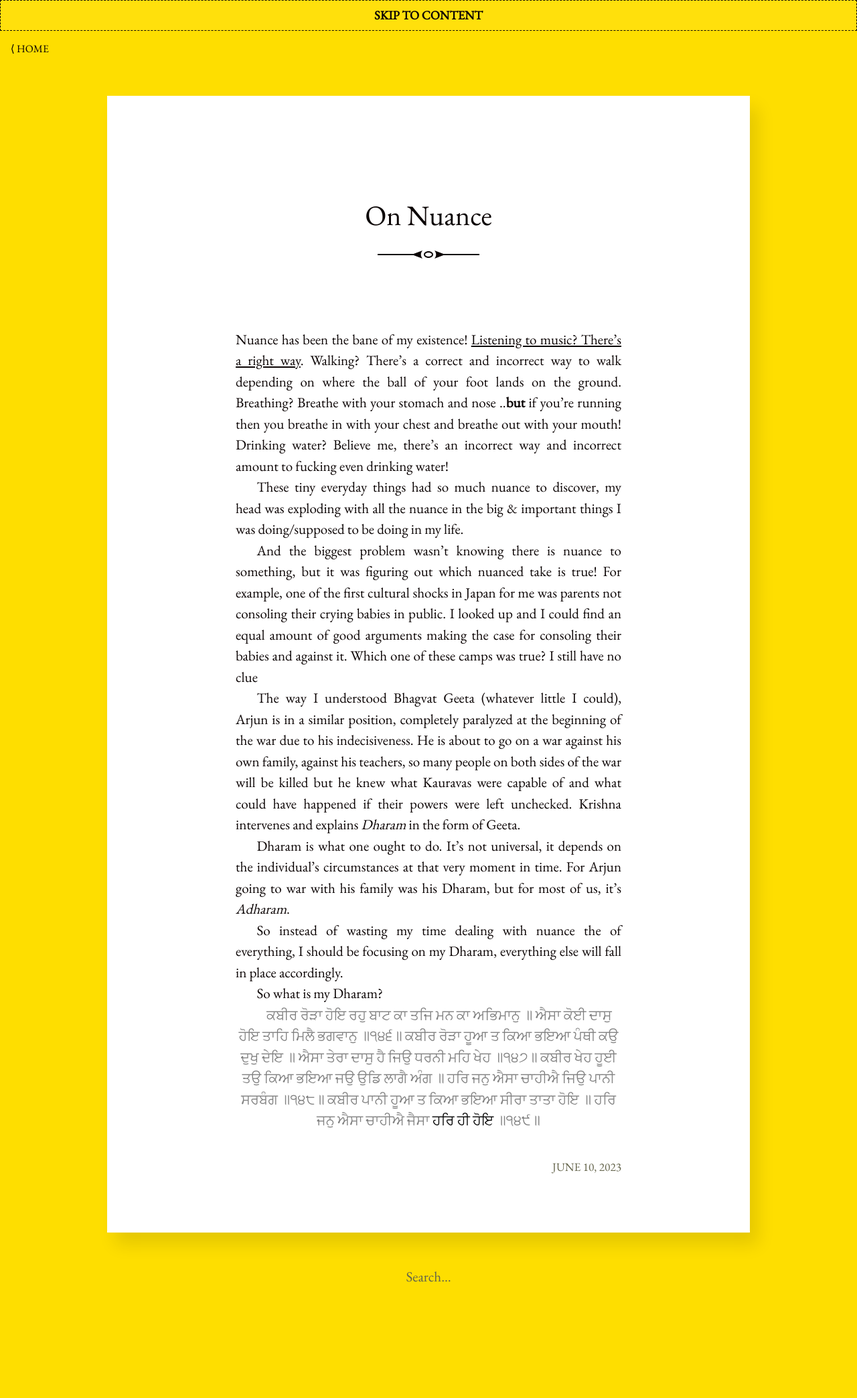
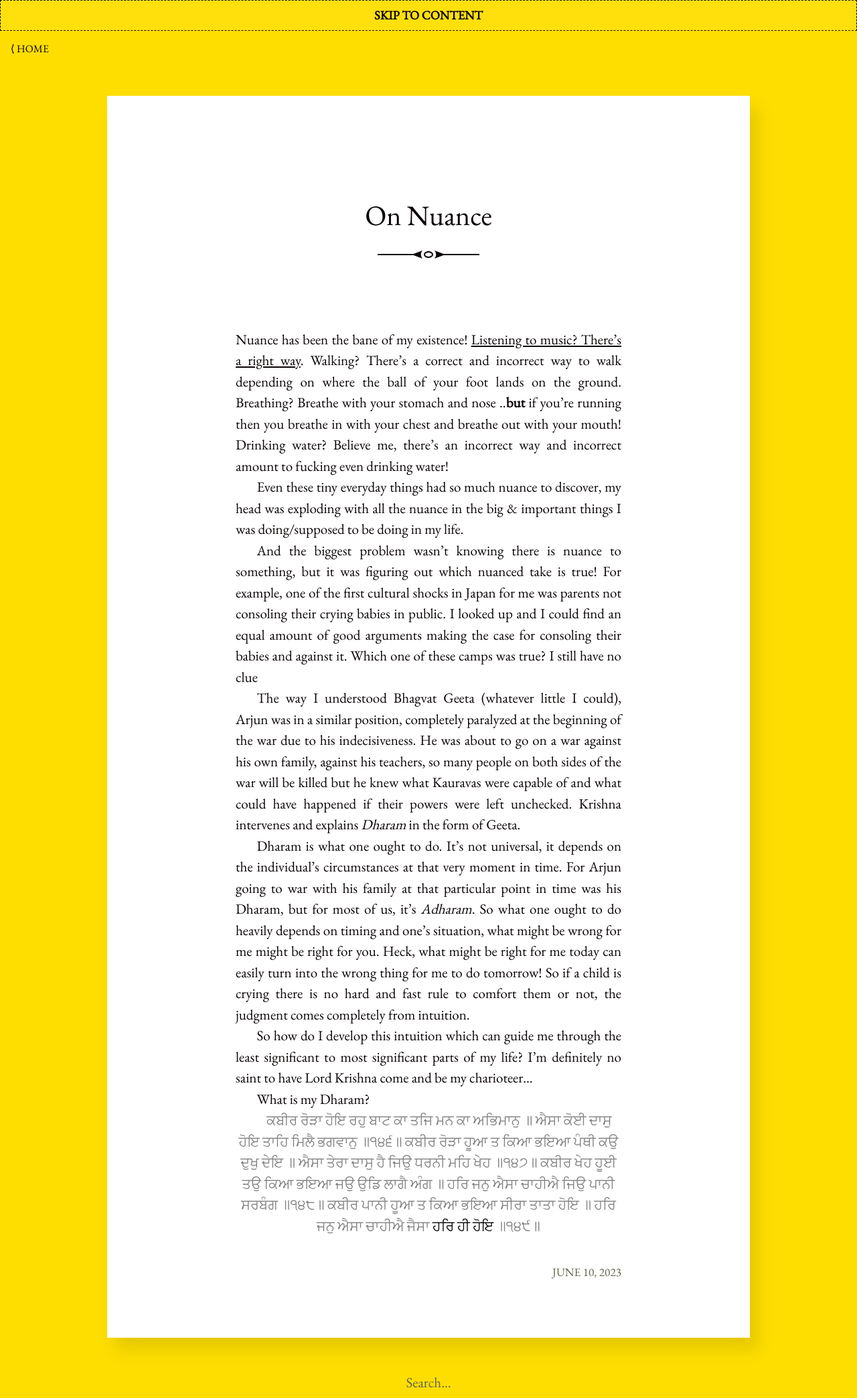
Before and after one commit to harpratap/harpratap.github.io, a Jekyll site: the page built from _posts/2023-06-10-on-nuance.markdown, in a window 1280 px wide. Shown: the whole page at 67% size. Built offline with Jekyll 4.4.1, drawn with Linux system fonts in a browser that asks for light colours; before the commit the page ends 1930 px from its top, so only the background shows below that.

Commit message:
update nuance

```diff
--- a/_posts/2023-06-10-on-nuance.markdown
+++ b/_posts/2023-06-10-on-nuance.markdown
@@ -5,17 +5,17 @@ date:   2023-06-10 19:13:06 +0900
 ---
 Nuance has been the bane of my existence! [Listening to music? There's a right way](/2023/05/31/on-how-to-listen-Nusrat-fateh-ali-khan.html). Walking? There's a correct and incorrect way to walk depending on where the ball of your foot lands on the ground. Breathing? Breathe with your stomach and nose ..**but** if you're running then you breathe in with your chest and breathe out with your mouth! Drinking water? Believe me, there's an incorrect way and incorrect amount to fucking even drinking water!
 
-These tiny everyday things had so much nuance to discover, my head was exploding with all the nuance in the big & important things I was doing/supposed to be doing in my life.
+Even these tiny everyday things had so much nuance to discover, my head was exploding with all the nuance in the big & important things I was doing/supposed to be doing in my life.
 
 And the biggest problem wasn't knowing there is nuance to something, but it was figuring out which nuanced take is true! For example, one of the first cultural shocks in Japan for me was parents not consoling their crying babies in public. I looked up and I could find an equal amount of good arguments making the case for consoling their babies and against it. Which one of these camps was true? I still have no clue
 
-The way I understood Bhagvat Geeta (whatever little I could), Arjun is in a similar position, completely paralyzed at the beginning of the war due to his indecisiveness. He is about to go on a war against his own family, against his teachers, so many people on both sides of the war will be killed but he knew what Kauravas were capable of and what could have happened if their powers were left unchecked. Krishna intervenes and explains *Dharam* in the form of Geeta.
+The way I understood Bhagvat Geeta (whatever little I could), Arjun was in a similar position, completely paralyzed at the beginning of the war due to his indecisiveness. He was about to go on a war against his own family, against his teachers, so many people on both sides of the war will be killed but he knew what Kauravas were capable of and what could have happened if their powers were left unchecked. Krishna intervenes and explains *Dharam* in the form of Geeta.
 
-Dharam is what one ought to do. It's not universal, it depends on the individual's circumstances at that very moment in time. For Arjun going to war with his family was his Dharam, but for most of us, it's *Adharam*.
+Dharam is what one ought to do. It's not universal, it depends on the individual's circumstances at that very moment in time. For Arjun going to war with his family at that particular point in time was his Dharam, but for most of us, it's *Adharam*. So what one ought to do heavily depends on timing and one's situation, what might be wrong for me might be right for you. Heck, what might be right for me today can easily turn into the wrong thing for me to do tomorrow! So if a child is crying there is no hard and fast rule to comfort them or not, the judgment comes completely from intuition.
 
-So instead of wasting my time dealing with nuance the of everything, I should be focusing on my Dharam, everything else will fall in place accordingly.
+So how do I develop this intuition which can guide me through the least significant to most significant parts of my life? I'm definitely no saint to have Lord Krishna come and be my charioteer...
 
-So what is my Dharam?
+What is my Dharam?
 
 
 <p style="color:gray;text-align:center;">
```
